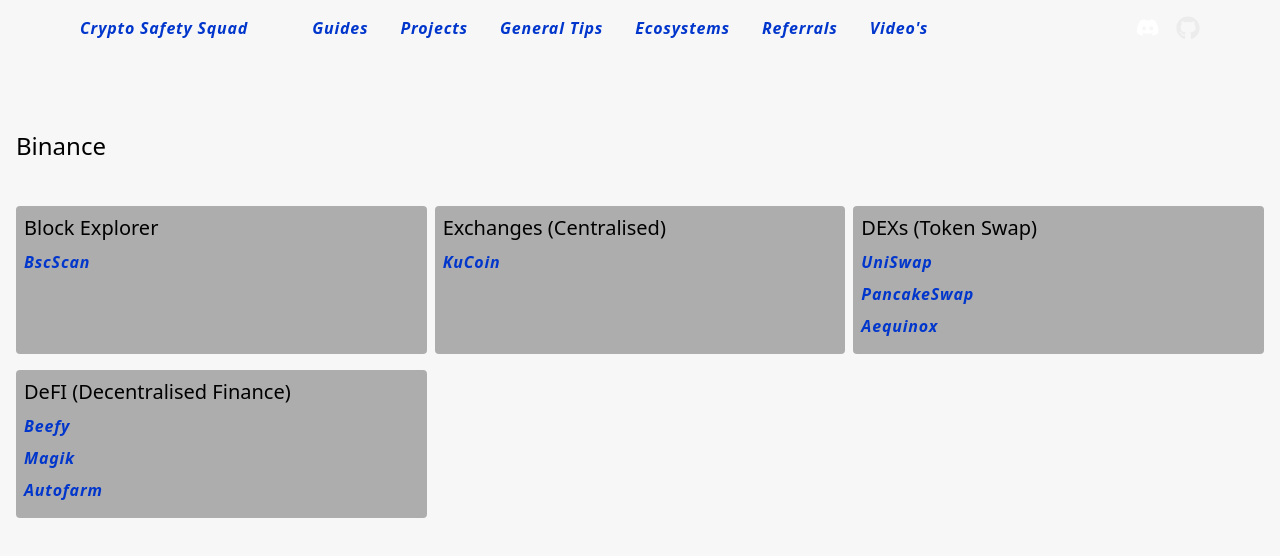
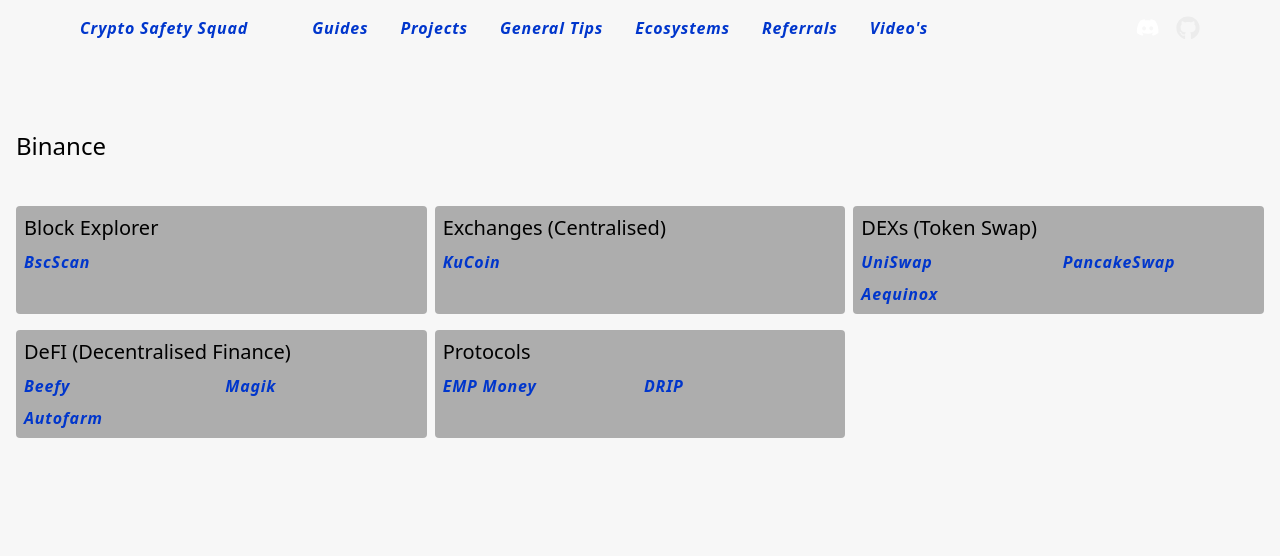
Before and after one commit to CryptoSafetySquad/website, a Next.js app: page /ecosystems/binance in a window 1280 px wide. Shown: the top 556 px of the page. Built offline with nearby package versions, Linux system fonts and the light colour scheme.

Commit message:
Use grids for eco card items.

```diff
--- a/pages/ecosystems/binance.tsx
+++ b/pages/ecosystems/binance.tsx
@@ -20,16 +20,28 @@ const Binance: NextPage = () => {
 
         <div className='card'>
           <h2 className='mb-2'>DEXs (Token Swap)</h2>
-          <p><ExternalLink href='https://app.uniswap.org/' text='UniSwap' /></p>
-          <p><ExternalLink href='https://pancakeswap.finance/' text='PancakeSwap' /></p>
-          <p><ExternalLink href='https://www.aequinox.exchange/#/' text='Aequinox' /></p>
+          <div className='grid grid-cols-2 gap-2'>
+            <ExternalLink href='https://app.uniswap.org/' text='UniSwap' />
+            <ExternalLink href='https://pancakeswap.finance/' text='PancakeSwap' />
+            <ExternalLink href='https://www.aequinox.exchange/#/' text='Aequinox' />
+          </div>
         </div>
 
         <div className='card'>
           <h2 className='mb-2'>DeFI (Decentralised Finance)</h2>
-          <p><ExternalLink href='https://app.beefy.com/' text='Beefy' /></p>
-          <p><ExternalLink href='https://magik.farm/#/bsc' text='Magik' /></p>
-          <p><ExternalLink href='https://autofarm.network/' text='Autofarm' /></p>
+          <div className='grid grid-cols-2 gap-2'>
+            <ExternalLink href='https://app.beefy.com/' text='Beefy' />
+            <ExternalLink href='https://magik.farm/#/bsc' text='Magik' />
+            <ExternalLink href='https://autofarm.network/' text='Autofarm' />
+          </div>
+        </div>
+
+        <div className='card'>
+          <h2 className='mb-2'>Protocols</h2>
+          <div className='grid grid-cols-2 gap-2'>
+            <ExternalLink href='https://emp.money/' text='EMP Money' />
+            <ExternalLink href='https://drip.community/' text='DRIP' />
+          </div>
         </div>
       </div>
     </>
--- a/pages/ecosystems/ethereum.tsx
+++ b/pages/ecosystems/ethereum.tsx
@@ -20,14 +20,18 @@ const Ethereum: NextPage = () => {
 
         <div className='card'>
           <h2 className='mb-2'>DEXs (Token Swap)</h2>
-          <p><ExternalLink href='https://app.uniswap.org/' text='UniSwap' /></p>
-          <p><ExternalLink href='https://pancakeswap.finance/' text='PancakeSwap' /></p>
+          <div className='grid grid-cols-2 gap-2'>
+            <ExternalLink href='https://app.uniswap.org/' text='UniSwap' />
+            <ExternalLink href='https://pancakeswap.finance/' text='PancakeSwap' />
+          </div>
         </div>
 
         <div className='card'>
           <h2 className='mb-2'>NFT Marketplaces</h2>
-          <p><ExternalLink href='https://opensea.io/' text='OpenSea' /></p>
-          <p><ExternalLink href='https://x2y2.io/' text='X2Y2' /></p>
+          <div className='grid grid-cols-2 gap-2'>
+            <ExternalLink href='https://opensea.io/' text='OpenSea' />
+            <ExternalLink href='https://x2y2.io/' text='X2Y2' />
+          </div>
         </div>
 
         <div className='card'>
```
